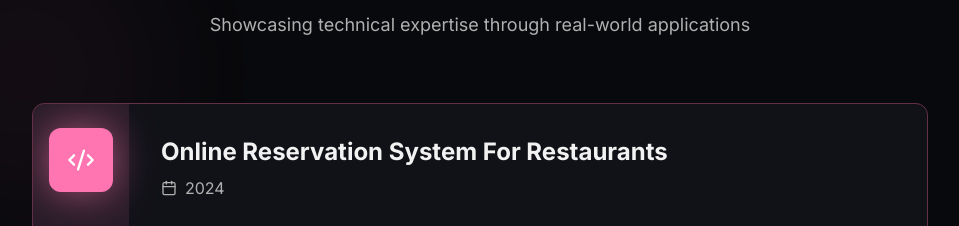
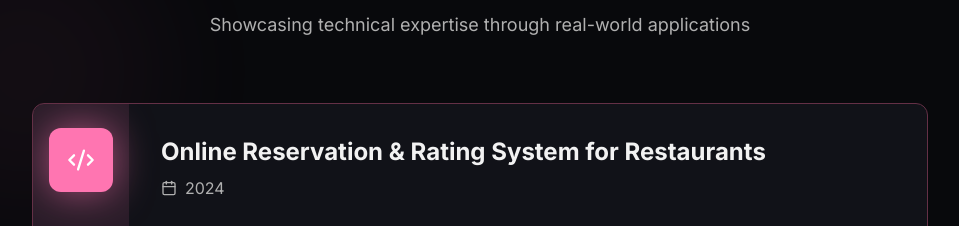
Before and after one commit to ilef-kristou/ilef-kristou-portfolio, a React (Vite) app: page / in a window 1280 px wide. Shown: the part 10183-10409 px from the top of the page, without its empty margins (160-1119 px from the left). Built offline with nearby package versions, Linux system fonts and the light colour scheme; the HTML template or start-up script is replaced by a standard one.

Commit message:
modification contenu du projet reservation/rating restaurants

```diff
--- a/src/components/ProjectsSection.tsx
+++ b/src/components/ProjectsSection.tsx
@@ -81,7 +81,7 @@ const getTechIcon = (tech: string) => {
 const ProjectsSection = () => {
   const projects = [
     {
-      title: "Online Reservation System For Restaurants",
+      title: "Online Reservation & Rating System for Restaurants",
       year: "2024",
       description:
         "Web application designed to streamline restaurant bookings with multi-user capabilities, featuring an intuitive review and rating system for enhanced user experience.",
```
